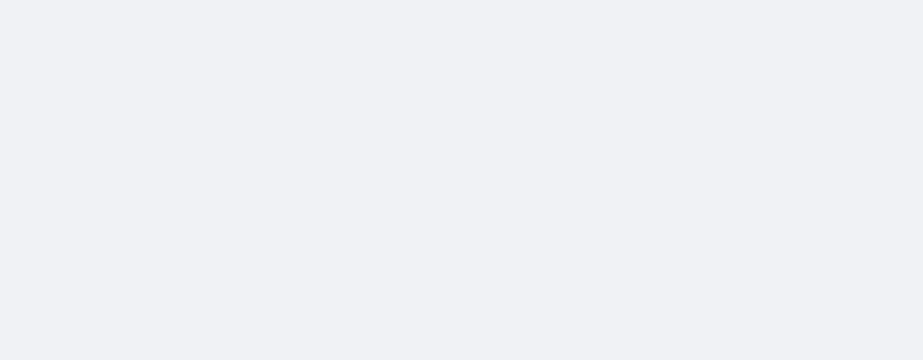
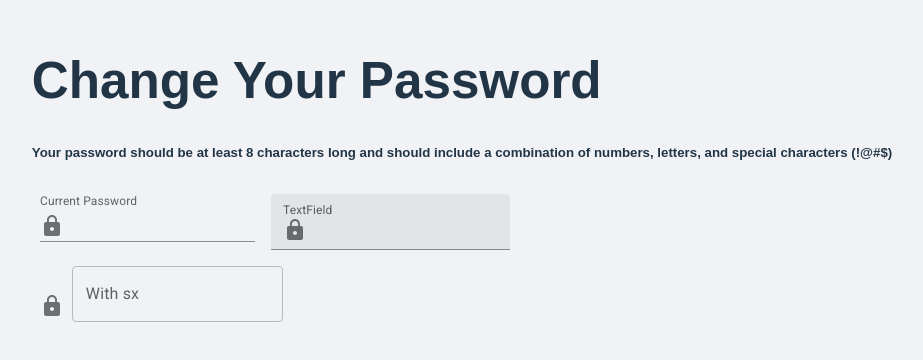
Before and after one commit to PAP-2024-Summer-L6-G1-students/identity-provider-frontend, a React (Vite) app in the folder identity-provider/: page /ChangePassword in a window 1280 px wide. Before the commit this address had no page. Shown: the part 226-586 px from the top of the page, without its empty margins (178-1101 px from the left). Built offline with nearby package versions, Linux system fonts and the light colour scheme.

Commit message:
created change password page

```diff
--- a/identity-provider/src/main.jsx
+++ b/identity-provider/src/main.jsx
@@ -6,16 +6,19 @@
 import '@fontsource/roboto/500.css';
 import '@fontsource/roboto/700.css';
 import './main.css';
-import LandingPage from './pages/LandingPage.jsx';
+import Landing from './pages/Landing.jsx';
 import CreateAccount from './pages/CreateAccount.jsx';
 import Login from './pages/Login.jsx';
+import ChangePassword from './pages/ChangePassword.jsx';
 
 ReactDOM.createRoot(document.getElementById('root')).render(
   <React.StrictMode>
     <Router>
       <Routes>
-        <Route path="/" element={<Login />} />
+      <Route path="/" element={<Landing />} />
+        <Route path="/Login" element={<Login />} />
         <Route path="/createAccount" element={<CreateAccount />} />
+        <Route path="/ChangePassword" element={<ChangePassword />} />
       </Routes>
     </Router>
   </React.StrictMode>,
--- /dev/null
+++ b/identity-provider/src/pages/ChangePassword.jsx
@@ -0,0 +1,49 @@
+import * as React from 'react';
+import Box from '@mui/material/Box';
+import Input from '@mui/material/Input';
+import InputLabel from '@mui/material/InputLabel';
+import InputAdornment from '@mui/material/InputAdornment';
+import FormControl from '@mui/material/FormControl';
+import TextField from '@mui/material/TextField';
+import LockIcon from '@mui/icons-material/Lock';
+
+export default function ChangePassword() {
+    return (
+        <>
+            <h1>Change Your Password</h1>
+            <h5>Your password should be at least 8 characters long and should include a combination of numbers, letters, and special characters (!@#$)</h5>
+
+            <Box sx={{ '& > :not(style)': { m: 1 } }}>
+                <FormControl variant="standard">
+                    <InputLabel htmlFor="input-with-icon-adornment">
+                        Current Password
+                    </InputLabel>
+                    <Input
+                        id="input-with-icon-adornment"
+                        startAdornment={
+                            <InputAdornment position="start">
+                                <LockIcon />
+                            </InputAdornment>
+                        }
+                    />
+                </FormControl>
+                <TextField
+                    id="input-with-icon-textfield"
+                    label="TextField"
+                    InputProps={{
+                        startAdornment: (
+                            <InputAdornment position="start">
+                                <LockIcon />
+                            </InputAdornment>
+                        ),
+                    }}
+                    variant="filled"
+                />
+                <Box sx={{ display: 'flex', alignItems: 'flex-end' }}>
+                    <LockIcon sx={{ color: 'action.active', mr: 1, my: 0.5 }} />
+                    <TextField id="input-with-sx" label="With sx" variant="outlined"  />
+                </Box>
+            </Box>
+        </>
+    );
+}
```
Also changed, not shown: identity-provider/src/pages/ChangePassword.css (added).
